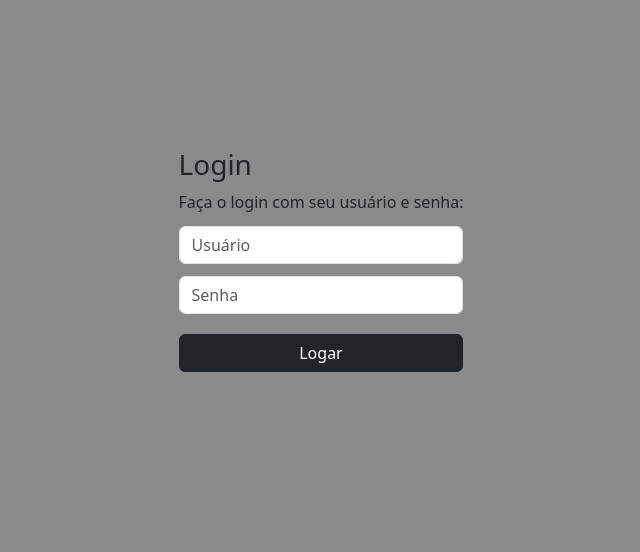
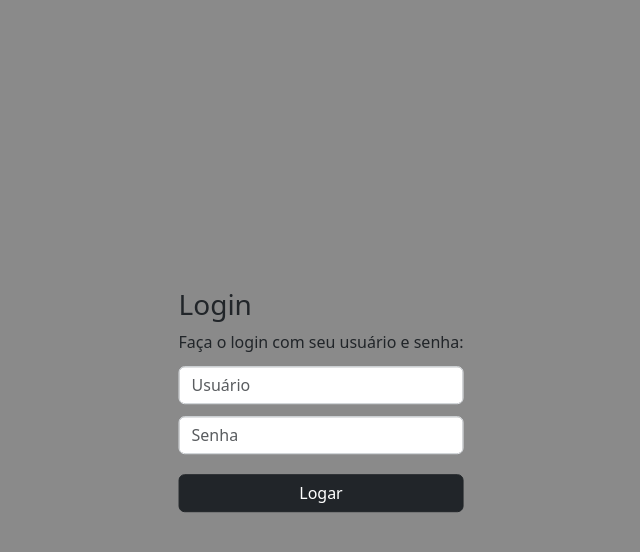
Before and after one commit to dggokb/psicologia-react, a React (Vite) app: page / in a window 1280 px wide. Shown: the top 552 px of the page, without its empty margins (319-959 px from the left). Built offline with nearby package versions, Linux system fonts and the light colour scheme.

Commit message:
adicionando loading em telas

```diff
--- a/src/index.jsx
+++ b/src/index.jsx
@@ -16,6 +16,8 @@ import ConsultaFechamento from './routes/consultaFechamento';
 import ConsultaPacientes from './routes/consultaPacientes';
 import ErrorPage from './routes/error-page';
 import Home from './routes/home';
+import '../styles/style.css'
+
 
 const queryClient = new QueryClient()
 const router = createBrowserRouter([
--- a/src/login.tsx
+++ b/src/login.tsx
@@ -1,7 +1,7 @@
 import { useMutation } from "@tanstack/react-query";
 import axios from "axios";
 import React, { useState } from "react";
-import { Button, Col, Container, Form, Row, Stack } from "react-bootstrap";
+import { Button, Col, Container, Form, Row, Spinner, Stack } from "react-bootstrap";
 import { useNavigate } from "react-router-dom";
 import Mensagem from "./components/mensagem";
 
@@ -36,13 +36,17 @@ export default function Login() {
     };
 
     return (
+        <>
+            {
+                mutation.isLoading ? (
+                    <div className="overlay d-flex justify-content-center" >
+                        <Spinner animation="border" role="status" />
+                    </div>
+                ) : (
+                    <div className="overlay d-flex justify-content-center" >
                         <Container>
-            <Stack gap={1}>
-                <div className="p-4"></div>
-                <div className="p-5"></div>
-            </Stack>
-            <Row className="justify-content-center">
-                <Col md="auto">
+                            <Row>
+                                <Col>
                                     <form onSubmit={criarLogin}>
                                         <h3>Login</h3>
                                         <Stack direction="vertical" gap={1}>
@@ -59,5 +63,10 @@ export default function Login() {
                                 </Col>
                             </Row>
                         </Container>
+                    </div>
                 )
             }
+        </>
+
+    )
+}
--- a/src/routes/adicionaPaciente.tsx
+++ b/src/routes/adicionaPaciente.tsx
@@ -1,7 +1,7 @@
 import { useMutation } from "@tanstack/react-query";
 import axios from "axios";
 import React, { useState } from "react";
-import { Button, Col, Form, InputGroup, Row } from "react-bootstrap";
+import { Button, Col, Form, InputGroup, Row, Spinner } from "react-bootstrap";
 import DadosDoPaciente from "../components/dadosDoPaciente";
 import Mensagem from "../components/mensagem";
 
@@ -57,6 +57,12 @@ export default function AdicionaPaciente() {
 
   return (
     <>
+      {
+        mutation.isLoading ? (
+          <div className="overlay d-flex justify-content-center" >
+            <Spinner animation="border" role="status" />
+          </div>
+        ) : (
           <Row data-bs-theme="dark">
             <Col md="auto">
               <form onSubmit={criarPaciente}>
@@ -85,6 +91,8 @@ export default function AdicionaPaciente() {
               </form>
             </Col>
           </Row >
+        )
+      }
     </>
   )
 }
--- a/src/routes/adicionaSessoes.tsx
+++ b/src/routes/adicionaSessoes.tsx
@@ -1,7 +1,7 @@
 import { useMutation } from "@tanstack/react-query";
 import axios from "axios";
 import React, { useState } from "react";
-import { Accordion, Button, Col, Row } from "react-bootstrap";
+import { Accordion, Button, Col, Row, Spinner } from "react-bootstrap";
 import BuscaDePacientePorNome from "../components/buscaDePacientePorNome";
 import DadosDoPaciente from "../components/dadosDoPaciente";
 import Mensagem from "../components/mensagem";
@@ -61,6 +61,12 @@ export default function AdicionaSessoes() {
 
   return (
     <>
+      {
+        mutation.isLoading ? (
+          <div className="overlay d-flex justify-content-center" >
+            <Spinner animation="border" role="status" />
+          </div>
+        ) : (
           <Row data-bs-theme="dark">
             <Col md="auto">
               <form onSubmit={criarPaciente}>
@@ -100,6 +106,8 @@ export default function AdicionaSessoes() {
               </form>
             </Col>
           </Row >
+        )
+      }
     </>
   )
 }
--- a/src/routes/alteraPaciente.tsx
+++ b/src/routes/alteraPaciente.tsx
@@ -1,7 +1,7 @@
 import { useMutation } from "@tanstack/react-query";
 import axios from "axios";
 import React, { useState } from "react";
-import { Accordion, Form, InputGroup } from "react-bootstrap";
+import { Accordion, Form, InputGroup, Spinner } from "react-bootstrap";
 import BuscaDePacientePorNome from "../components/buscaDePacientePorNome";
 import DadosDoPaciente from "../components/dadosDoPaciente";
 import Mensagem from "../components/mensagem";
@@ -63,6 +63,13 @@ export default function AlteraPaciente() {
   };
 
   return (
+    <>
+      {
+        mutation.isLoading ? (
+          <div className="overlay d-flex justify-content-center" >
+            <Spinner animation="border" role="status" />
+          </div>
+        ) : (
           <Accordion data-bs-theme="dark">
             <BuscaDePacientePorNome setNomeParaBusca={setNome} />
             {data && (
@@ -108,3 +115,6 @@ export default function AlteraPaciente() {
           </Accordion>
         )
       }
+    </>
+  )
+}
--- a/src/routes/consultaFechamento.tsx
+++ b/src/routes/consultaFechamento.tsx
@@ -1,7 +1,7 @@
 import jsPDF from "jspdf";
-import autoTable from 'jspdf-autotable'
+import autoTable from 'jspdf-autotable';
 import React, { useState } from "react";
-import { Accordion, Button, Col, Form, InputGroup, Row, Table } from "react-bootstrap";
+import { Accordion, Button, Col, Form, InputGroup, Row, Spinner, Table } from "react-bootstrap";
 import BuscaDePacientePorNome from "../components/buscaDePacientePorNome";
 import Select from "../components/select";
 import { useFechamentoData } from "../hooks/useFechamentoData";
@@ -15,7 +15,7 @@ export default function ConsultaFechamento() {
   const [id, setId] = useState('');
   const [mes, setMes] = useState('JANEIRO');
   const [ano, setAno] = useState(new Date().getFullYear());
-  const { data } = usePacienteData(nome);
+  const { data, isLoading } = usePacienteData(nome);
   const retorno = useFechamentoData(id, mes, ano);
   const dataMes = useMesData();
 
@@ -35,8 +35,14 @@ export default function ConsultaFechamento() {
     doc.save(`rel-${nomeDoPaciente}-${mes}/${ano}.pdf`)
   }
 
-
   return (
+    <>
+      {
+        isLoading ? (
+          <div className="overlay d-flex justify-content-center" >
+            <Spinner animation="border" role="status" />
+          </div>
+        ) : (
           <form onSubmit={imprimir}>
             <Accordion data-bs-theme="dark">
               <BuscaDePacientePorNome setNomeParaBusca={setNome} />
@@ -105,3 +111,6 @@ export default function ConsultaFechamento() {
           </form>
         )
       }
+    </>
+  )
+}
--- a/src/routes/consultaPacientes.tsx
+++ b/src/routes/consultaPacientes.tsx
@@ -1,14 +1,21 @@
 import React, { useState } from "react";
-import { Accordion, InputGroup, Table } from "react-bootstrap";
+import { Accordion, InputGroup, Spinner, Table } from "react-bootstrap";
 import BuscaDePacientePorNome from "../components/buscaDePacientePorNome";
 import { usePacienteData } from "../hooks/usePacienteData";
 
 export default function ConsultaPacientes() {
 
   const [nome, setNome] = useState();
-  const { data, refetch } = usePacienteData(nome);
+  const { data, isLoading } = usePacienteData(nome);
 
   return (
+    <>
+      {
+        isLoading ? (
+          <div className="overlay d-flex justify-content-center" >
+            <Spinner animation="border" role="status" />
+          </div>
+        ) : (
           <Accordion data-bs-theme="dark">
             <BuscaDePacientePorNome setNomeParaBusca={setNome} />
             {data && (
@@ -72,3 +79,6 @@ export default function ConsultaPacientes() {
           </Accordion>
         )
       }
+    </>
+  )
+}
--- /dev/null
+++ b/styles/style.css
@@ -0,0 +1,11 @@
+.roomfac {
+position: "fixed"; top: "50%"; left: "50%"; transform: "translate(-50%, -50%)"
+}
+
+.overlay {
+    position: absolute;
+    left: 50%;
+    top: 50%;
+    -webkit-transform: translate(-50%, -50%);
+    transform: translate(-50%, -50%);
+ }
```
Lines whose indentation alone changed are shown as unchanged.
